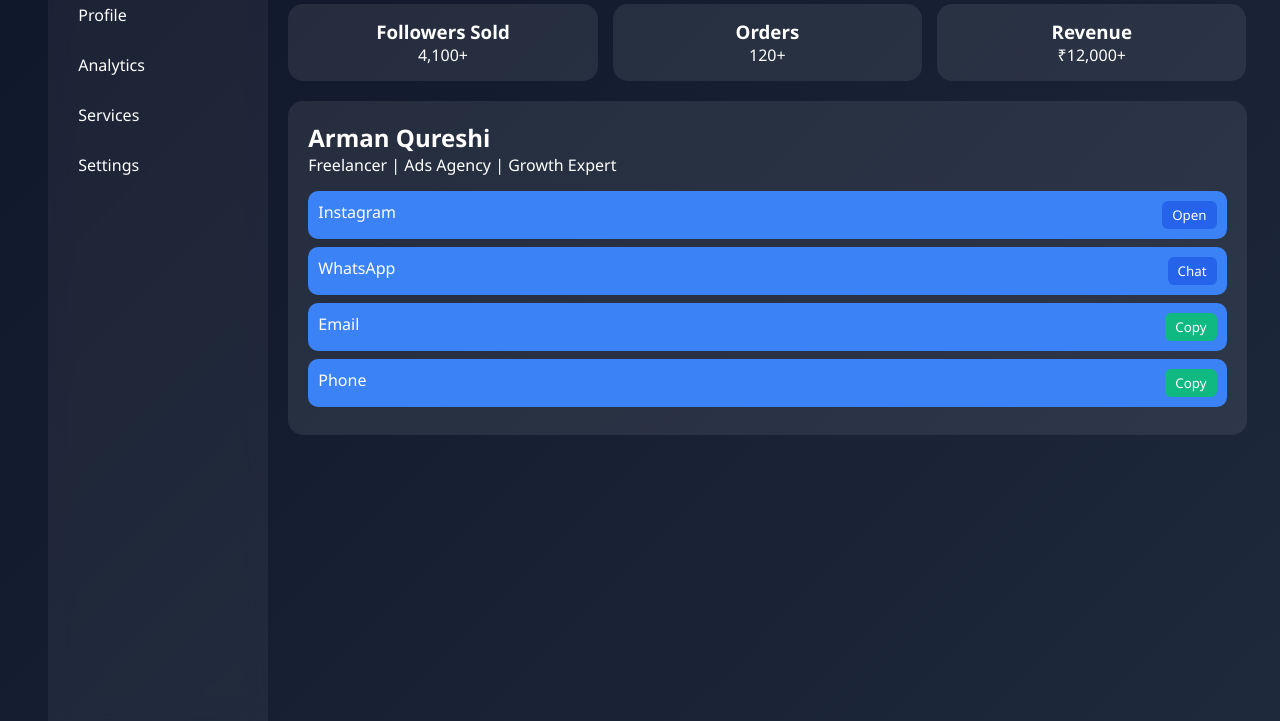
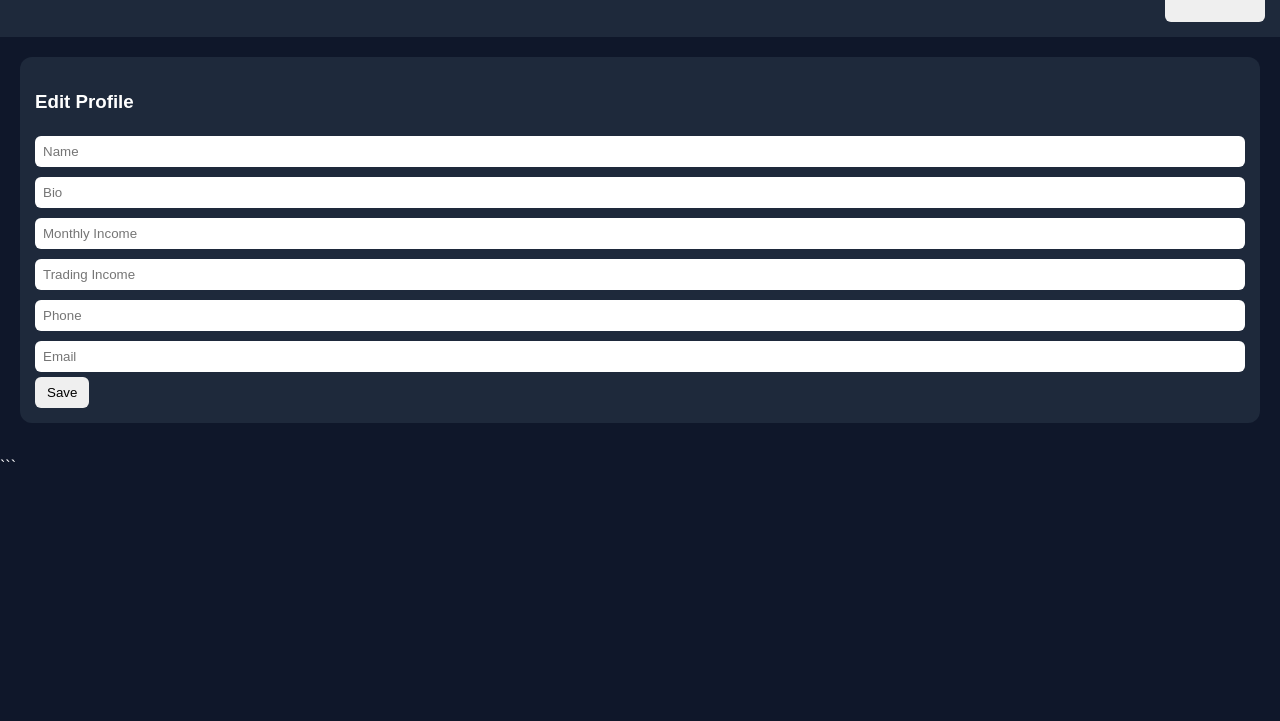
Before and after one commit to ARMAN582/ARMANQUREHISTOCK, a plain HTML site: page index.html in a window 1280 px wide. Shown: the part 79-800 px from the top of the page. Drawn offline with Linux system fonts and the light colour scheme.

Commit message:
Update index.html

````diff
--- a/index.html
+++ b/index.html
@@ -1,202 +1,141 @@
-```html
+```html id="1filepro"
 <!DOCTYPE html>
 <html lang="en">
 <head>
 <meta charset="UTF-8">
 <meta name="viewport" content="width=device-width, initial-scale=1.0">
-<title>Premium Dashboard - Arman</title>
+<title>Arman Dashboard</title>
 
 <style>
-* {
-    margin: 0;
-    padding: 0;
-    box-sizing: border-box;
-    font-family: 'Segoe UI', sans-serif;
+body {
+    margin:0;
+    font-family: Arial;
+    background:#0f172a;
+    color:white;
 }
-
-body {
-    display: flex;
-    background: linear-gradient(135deg, #0f172a, #1e293b);
-    color: white;
-    height: 100vh;
+.topbar {
+    display:flex;
+    justify-content:space-between;
+    padding:15px;
+    background:#1e293b;
 }
-
-/* Sidebar */
-.sidebar {
-    width: 220px;
-    background: rgba(255,255,255,0.05);
-    backdrop-filter: blur(10px);
-    padding: 20px;
+button {
+    padding:8px 12px;
+    border:none;
+    border-radius:6px;
+    cursor:pointer;
 }
-
-.sidebar h2 {
-    margin-bottom: 20px;
+.container {
+    padding:20px;
 }
-
-.sidebar a {
-    display: block;
-    padding: 10px;
-    margin: 8px 0;
-    color: white;
-    text-decoration: none;
-    border-radius: 8px;
-    transition: 0.3s;
+.card {
+    background:#1e293b;
+    padding:15px;
+    border-radius:12px;
+    margin-bottom:15px;
 }
-
-.sidebar a:hover {
-    background: #3b82f6;
-}
-
-/* Main */
-.main {
-    flex: 1;
-    padding: 20px;
-}
-
-/* Top Bar */
-.topbar {
-    display: flex;
-    justify-content: space-between;
-    margin-bottom: 20px;
-}
-
-/* Cards */
-.cards {
-    display: grid;
-    grid-template-columns: repeat(auto-fit, minmax(150px,1fr));
-    gap: 15px;
-}
-
-.card {
-    background: rgba(255,255,255,0.08);
-    padding: 15px;
-    border-radius: 15px;
-    text-align: center;
-}
-
-/* Profile */
-.profile {
-    margin-top: 20px;
-    background: rgba(255,255,255,0.08);
-    padding: 20px;
-    border-radius: 15px;
-}
-
-/* Links */
-.link-box {
-    margin-top: 15px;
-}
-
-.link {
-    display: flex;
-    justify-content: space-between;
-    background: #3b82f6;
-    padding: 10px;
-    border-radius: 10px;
-    margin: 8px 0;
-}
-
-button {
-    border: none;
-    padding: 5px 10px;
-    border-radius: 6px;
-    cursor: pointer;
-}
-
-.copy {
-    background: #10b981;
-    color: white;
-}
-
-.open {
-    background: #2563eb;
-    color: white;
+input {
+    width:100%;
+    padding:8px;
+    margin:5px 0;
+    border-radius:6px;
+    border:none;
 }
 </style>
 
-<script>
-function copyText(text) {
-    navigator.clipboard.writeText(text);
-    alert("Copied: " + text);
-}
-</script>
-
 </head>
-
 <body>
 
-<!-- Sidebar -->
-<div class="sidebar">
+<div class="topbar">
     <h2>Dashboard</h2>
-    <a href="#">Profile</a>
-    <a href="#">Analytics</a>
-    <a href="#">Services</a>
-    <a href="#">Settings</a>
+    <button onclick="toggleMode()">Switch Mode</button>
 </div>
 
-<!-- Main -->
-<div class="main">
+<div class="container">
 
-    <div class="topbar">
-        <h1>Welcome, Arman</h1>
-        <span>Online Business Panel</span>
+<!-- ADMIN PANEL -->
+<div id="adminPanel">
+    <div class="card">
+        <h3>Edit Profile</h3>
+        <input id="name" placeholder="Name">
+        <input id="bio" placeholder="Bio">
+        <input id="income" placeholder="Monthly Income">
+        <input id="trading" placeholder="Trading Income">
+        <input id="phone" placeholder="Phone">
+        <input id="email" placeholder="Email">
+        <button onclick="save()">Save</button>
+    </div>
+</div>
+
+<!-- PUBLIC VIEW -->
+<div id="publicPanel" style="display:none;">
+    <div class="card">
+        <h1 id="p_name"></h1>
+        <p id="p_bio"></p>
     </div>
 
-    <!-- Stats -->
-    <div class="cards">
-        <div class="card">
-            <h3>Followers Sold</h3>
-            <p>4,100+</p>
-        </div>
-        <div class="card">
-            <h3>Orders</h3>
-            <p>120+</p>
-        </div>
-        <div class="card">
-            <h3>Revenue</h3>
-            <p>₹12,000+</p>
-        </div>
+    <div class="card">
+        <h3>Income</h3>
+        <p id="p_income"></p>
     </div>
 
-    <!-- Profile -->
-    <div class="profile">
-        <h2>Arman Qureshi</h2>
-        <p>Freelancer | Ads Agency | Growth Expert</p>
-
-        <div class="link-box">
-
-            <div class="link">
-                Instagram
-                <div>
-                    <button class="open" onclick="window.open('https://www.instagram.com/armanqureshi2800')">Open</button>
-                </div>
-            </div>
-
-            <div class="link">
-                WhatsApp
-                <div>
-                    <button class="open" onclick="window.open('https://wa.link/2hjlkj')">Chat</button>
-                </div>
-            </div>
-
-            <div class="link">
-                Email
-                <div>
-                    <button class="copy" onclick="copyText('k4046280@gmail.com')">Copy</button>
-                </div>
-            </div>
-
-            <div class="link">
-                Phone
-                <div>
-                    <button class="copy" onclick="copyText('9026550240')">Copy</button>
-                </div>
-            </div>
-
-        </div>
+    <div class="card">
+        <h3>Contact</h3>
+        <p id="p_phone"></p>
+        <p id="p_email"></p>
     </div>
+</div>
 
 </div>
+
+<script>
+
+let mode = "admin";
+
+function toggleMode(){
+    mode = (mode === "admin") ? "public" : "admin";
+    document.getElementById("adminPanel").style.display = mode==="admin"?"block":"none";
+    document.getElementById("publicPanel").style.display = mode==="public"?"block":"none";
+    load();
+}
+
+function save(){
+    const data = {
+        name: name.value,
+        bio: bio.value,
+        income: income.value,
+        trading: trading.value,
+        phone: phone.value,
+        email: email.value
+    };
+    localStorage.setItem("armanData", JSON.stringify(data));
+    alert("Saved ✅");
+    load();
+}
+
+function load(){
+    let data = JSON.parse(localStorage.getItem("armanData")) || {};
+
+    // admin fill
+    name.value = data.name || "";
+    bio.value = data.bio || "";
+    income.value = data.income || "";
+    trading.value = data.trading || "";
+    phone.value = data.phone || "";
+    email.value = data.email || "";
+
+    // public fill
+    document.getElementById("p_name").innerText = data.name || "Your Name";
+    document.getElementById("p_bio").innerText = data.bio || "Your bio";
+    document.getElementById("p_income").innerText =
+        "Monthly: " + (data.income||"0") + " | Trading: " + (data.trading||"0");
+    document.getElementById("p_phone").innerText = "Phone: " + (data.phone||"-");
+    document.getElementById("p_email").innerText = "Email: " + (data.email||"-");
+}
+
+load();
+
+</script>
 
 </body>
 </html>
````
